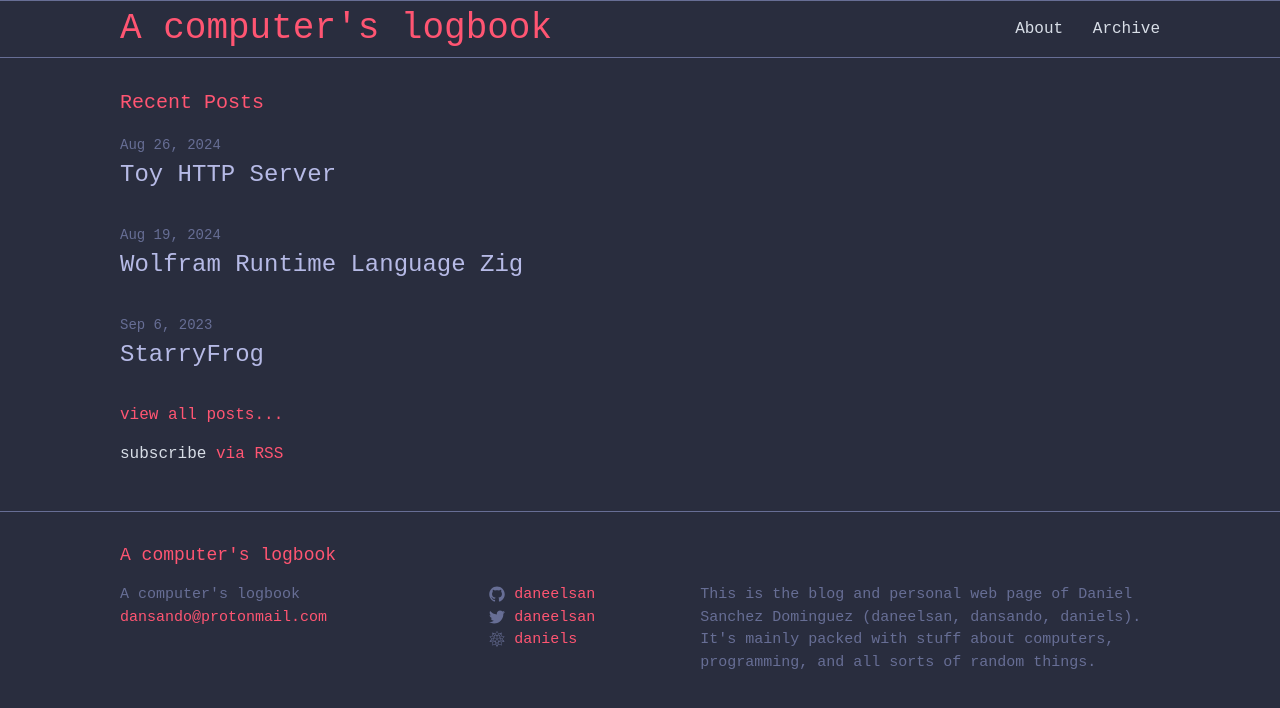
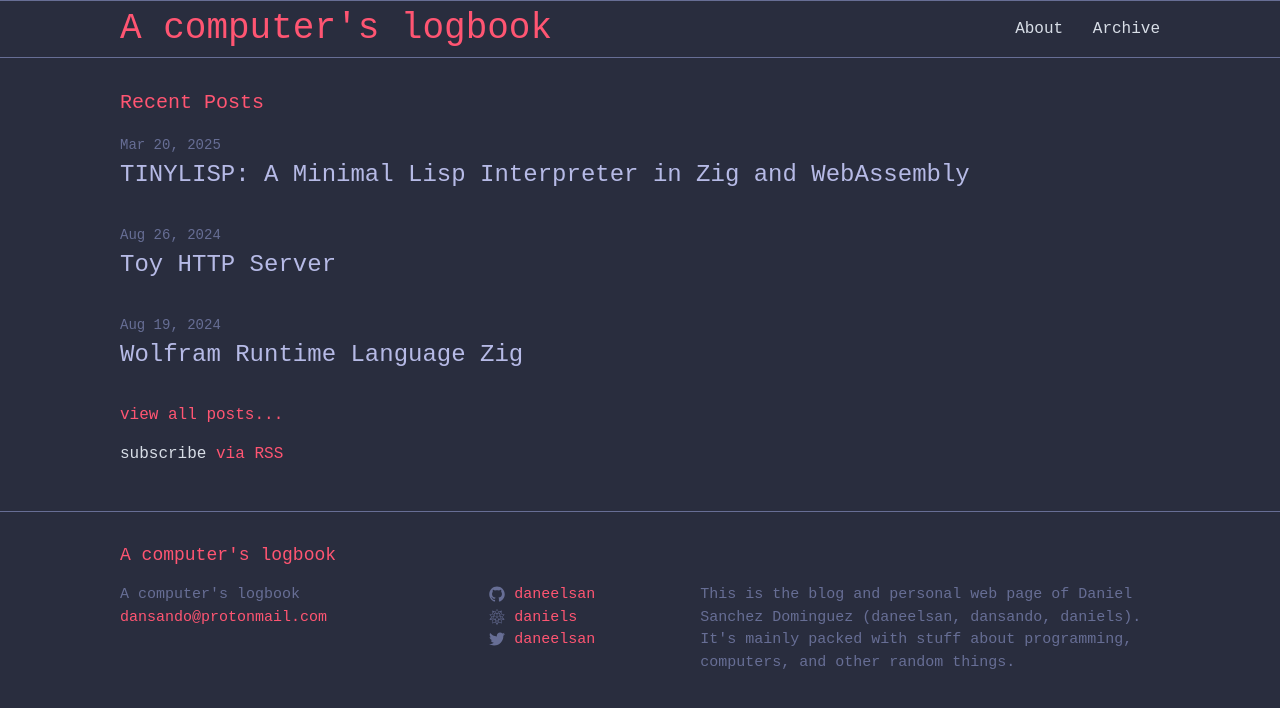
Before and after one commit to daneelsan/daneelsan.github.io, a Jekyll site: the page built from index.html, in a window 1280 px wide. Shown: the top 708 px of the page. Built offline with Jekyll 4.4.1, drawn with Linux system fonts in a browser that asks for light colours; some of the changed lines change nothing that is shown.

Commit message:
Upload TINYLISP entry blog

````diff
--- a/_config.yml
+++ b/_config.yml
@@ -22,14 +22,14 @@ title: A computer's logbook
 email: dansando@protonmail.com
 description: >- # this means to ignore newlines until "baseurl:"
   This is the blog and personal web page of Daniel Sanchez Dominguez (daneelsan,
-   dansando, daniels). It's mainly packed with stuff about computers,
-   programming, and all sorts of random things.
+   dansando, daniels). It's mainly packed with stuff about programming,
+   computers, and other random things.
 baseurl: "" # the subpath of your site, e.g. /blog
 url: "https://daneelsan.github.io" # the base hostname & protocol for your site, e.g. http://example.com
 
-twitter_username: daneelsan
 github_username:  daneelsan
 wolfram_community_username:  daniels
+twitter_username: daneelsan
 
 # Build settings
 markdown: kramdown
--- a/_includes/footer.html
+++ b/_includes/footer.html
@@ -20,15 +20,15 @@
           </li>
           {% endif %}
 
+          {% if site.wolfram_community_username %}
+          <li>
+            {% include icon-wolfram-community.html username=site.wolfram_community_username %}
+          </li>
+          {% endif %}
+
           {% if site.twitter_username %}
           <li>
             {% include icon-twitter.html username=site.twitter_username %}
-          </li>
-          {% endif %}
-
-          {% if site.wolfram_community_username %}
-          <li>
-            {% include icon-wolfram-community.html username=site.wolfram_community_username %}
           </li>
           {% endif %}
         </ul>
--- /dev/null
+++ b/_posts/2025-03-20-tinylisp.md
@@ -0,0 +1,441 @@
+---
+layout: post
+title: "TINYLISP: A Minimal Lisp Interpreter in Zig and WebAssembly"
+---
+
+<div style="text-align: center;">
+  <img src="{{ site.url }}/images/TINYLISPTerminal.png" width="50%"/>
+</div>
+<br>
+
+Try the TINYLISP REPL live at: [https://daneelsan.github.io/tinylisp/](https://daneelsan.github.io/tinylisp/)
+
+TINYLISP is a minimal Lisp interpreter implemented in Zig, compiled to WebAssembly, and embedded in a web-based terminal emulator.
+It supports core Lisp features like atoms, lists, conditionals, arithmetic, and closures, along with an interactive REPL and debugging tools for inspecting the heap, stack, and environment.
+
+I was inspired do this project by the following paper: [Lisp in 99 lines of C and how to write one yourself - Robert-van-Engelen](https://github.com/Robert-van-Engelen/tinylisp#lisp-in-99-lines-of-c-and-how-to-write-one-yourself).
+
+### Why build another Lisp interpreter?
+
+Lisp is one of the oldest programming languages, known for its simplicity and elegance.
+Building a Lisp interpreter is a great way to learn about language design, parsing, and evaluation.
+By implementing TINYLISP in Zig and compiling it to WebAssembly (WASM), I also got to explore how low-level systems programming can integrate with web technologies.
+
+### Features
+
+TINYLISP supports the following core features:
+- **Atoms**: Symbols like `#t` (true) and `ERR` (error).
+- **Lists**: Constructed using `cons`, `car`, and `cdr`.
+- **Arithmetic**: Basic operations like `+`, `-`, `*`, and `/`.
+- **Conditionals**: `if`, `and`, `or`, and `not`.
+- **Closures**: Lambda functions and lexical scoping.
+- **REPL**: An interactive read-eval-print loop.
+- **Debugging Tools**: Inspect the heap, stack, and environment.
+
+Here’s an example of TINYLISP in action:
+
+```lisp
+λ (+ 1 2 3 4)
+10
+```
+```lisp
+λ (define square (lambda (x) (* x x)))
+square
+```
+```lisp
+λ (square 5)
+25
+```
+
+### Implementation in Zig
+The core of TINYLISP is implemented in Zig, a modern systems programming language designed for performance, safety, and simplicity.
+Zig’s low-level control and lack of hidden costs make it an excellent choice for building interpreters.
+Below, I’ll break down the key components of the Zig implementation.
+
+#### NaN Boxing for Efficient Memory Representation
+
+One of the most interesting aspects of TINYLISP is its use of NaN boxing to represent Lisp expressions efficiently.
+NaN boxing is a technique that leverages the unused bits in IEEE 754 floating-point numbers to store additional information, such as type tags.
+In TINYLISP, every expression is represented as a 64-bit floating-point number (f64), with the following structure:
+
+- **Tag Bits**: The upper 16 bits are used to store a type tag (e.g., `ATOM`, `CONS`, `PRIM`, etc.).
+- **Ordinal Bits**: The lower 48 bits store the actual data (e.g., an index into the heap or stack).
+
+Here’s how NaN boxing is implemented in Zig:
+```zig
+const Expr = f64;
+const I = u64; // Internal representation of Expr
+
+const tag_shift = 48;
+const ord_mask = 0xFFFF_FFFF_FFFF;
+
+/// Tags for NaN boxing
+const ATOM: I = 0x77F8;
+const PRIM: I = 0x77F9;
+const CONS: I = 0x77FA;
+const CLOS: I = 0x77FB;
+const NIL: I = 0x7FFC;
+
+/// Box a tag and ordinal into an Expr
+fn box(t: I, i: I) Expr {
+    return @bitCast(t << tag_shift | i);
+}
+
+/// Extract the tag from an Expr
+fn tag(x: Expr) I {
+    return unbox(x) >> tag_shift;
+}
+
+/// Extract the ordinal from an Expr
+fn ord(x: Expr) I {
+    return unbox(x) & ord_mask;
+}
+```
+
+This approach allows TINYLISP to represent different types of data (atoms, pairs, numbers, etc.) in a compact and efficient way.
+
+#### The Lisp Interpreter
+
+The interpreter is implemented as a `Lisp` struct, which manages the heap, stack, and environment.
+Here’s an overview of its key components:
+
+1. **Heap and Stack:**
+  - The heap stores atom names (symbols) as strings.
+  - The stack stores Lisp expressions (e.g., pairs, numbers, closures).
+
+    ```zig
+    const Lisp = struct {
+        stack: [N]Expr = [_]Expr{0} ** N,
+        heap: []u8 = undefined,
+        heap_ptr: usize = 0,
+        stack_ptr: usize = N,
+
+        const N = 1024; // Number of cells for the stack and heap
+    };
+    ```
+
+2. **Atoms:**
+  - Atoms are interned strings, meaning each unique symbol is stored only once in the heap.
+  - The `atom` function checks if a symbol already exists in the heap; if not, it adds it.
+
+    ```zig
+    fn atom(l: *Lisp, str: []const u8) Expr {
+        var i: usize = 0;
+        while (i < l.heap_ptr) {
+            if (std.mem.eql(u8, l.heap[i .. i + str.len], str)) {
+                return box(ATOM, @intCast(i));
+            } else {
+                i += strlen(l.heap[i..]) + 1;
+            }
+        }
+        @memcpy(l.heap[l.heap_ptr .. l.heap_ptr + str.len], str);
+        l.heap[l.heap_ptr + str.len] = 0;
+        l.heap_ptr += str.len + 1;
+        return box(ATOM, i);
+    }
+    ```
+
+3. **Pairs and Lists:**
+  - Pairs are constructed using the `cons` function, which allocates two cells on the stack.
+  - The `car` and `cdr` functions retrieve the first and second elements of a pair, respectively.
+
+    ```zig
+    fn cons(l: *Lisp, x: Expr, y: Expr) Expr {
+        l.stack_ptr -= 1;
+        l.stack[l.stack_ptr] = x;
+        l.stack_ptr -= 1;
+        l.stack[l.stack_ptr] = y;
+        return box(CONS, l.stack_ptr);
+    }
+
+    fn car(l: *Lisp, x: Expr) Expr {
+        return if ((tag(x) & ~(CONS ^ CLOS)) == CONS) l.readStack(ord(x) + 1) else l.err;
+    }
+
+    fn cdr(l: *Lisp, x: Expr) Expr {
+        return if ((tag(x) & ~(CONS ^ CLOS)) == CONS) l.readStack(ord(x)) else l.err;
+    }
+    ```
+
+4. **Evaluation:**
+  - The `eval` function evaluates Lisp expressions in a given environment.
+  - It handles atoms, pairs (function application), and primitive operations.
+
+    ```zig
+    fn eval(l: *Lisp, x: Expr, env: Expr) Expr {
+        return switch (tag(x)) {
+            ATOM => l.assoc(x, env),
+            CONS => l.apply(l.eval(l.car(x), env), l.cdr(x), env),
+            else => x,
+        };
+    }
+    ```
+
+5. **Primitive Functions:**
+  - TINYLISP includes a set of built-in functions like `+`, `-`, `car`, `cdr`, and `lambda`.
+  - These are implemented as Zig functions and stored in the environment.
+
+    ```zig
+    const PrimitiveFunction = struct {
+        sym: []const u8,
+        fun: *const fn (*Lisp, Expr, Expr) Expr,
+    };
+
+    const primitive_funs = [_]PrimitiveFunction{
+        .{ .sym = "+", .fun = f_add },
+        .{ .sym = "-", .fun = f_sub },
+        .{ .sym = "car", .fun = f_car },
+        .{ .sym = "cdr", .fun = f_cdr },
+        .{ .sym = "lambda", .fun = f_lambda },
+        // ...
+    };
+    ```
+
+6. **Garbage Collection:**
+  - TINYLISP uses a simple garbage collection strategy: it resets the stack pointer to the environment’s location after each evaluation.
+
+    ```zig
+    fn garbageCollect(l: *Lisp) void {
+        l.stack_ptr = ord(l.env);
+    }
+    ```
+
+#### Debugging Tools
+TINYLISP includes debugging tools for inspecting the heap, stack, and environment.
+These tools are really useful for understanding how the interpreter works and diagnosing issues.
+
+- **Heap Inspection:** `printHeap` displays all atoms stored in the heap.
+
+- **Stack Inspection:** `printStack` displays the current state of the stack.
+
+
+### Compiling to WebAssembly
+
+To make TINYLISP accessible in the browser, I compiled the Zig code to WASM.
+WebAssembly is a binary instruction format that runs at near-native speed in web browsers.
+Here’s the WASM interface in Zig:
+```zig
+export fn tinylisp_init() bool {
+    const writer = JS.Terminal.writer().any();
+    lisp.init(writer);
+    return true;
+}
+
+export fn tinylisp_run(code_ptr: [*]u8, code_len: u32) void {
+    const code = code_ptr[0..code_len :0];
+    const eval_expr = lisp.run(code) orelse lisp.err;
+    lisp.printReplOutput("", eval_expr) catch unreachable;
+}
+```
+
+This interface allows Javascript to initialize the Lisp interpreter and execute Lisp code.
+
+### The Terminal Emulator
+The TINYLISP REPL runs in a web-based terminal emulator built with JavaScript and HTML. This terminal emulator provides an interactive environment where users can type Lisp expressions, see the results, and debug their code. Below, I’ll break down how the terminal emulator works, from handling user input to communicating with the WebAssembly module.
+
+#### Overview of the Terminal
+The terminal emulator is a simple web application that consists of:
+1. **HTML Structure:** A `<div>` for the output and a `<textarea>` for input.
+2. **JavaScript Logic:** Handles user input, communicates with the WASM module, and updates the terminal output.
+3. **WebAssembly Module:** The TINYLISP interpreter compiled to WASM.
+
+Here’s the basic HTML structure:
+```html
+<div id="terminal">
+    <div id="output">
+        <div id="banner">Welcome to <a href="https://github.com/daneelsan/tinylisp" target="_blank">TINYLISP</a>!</div>
+    </div>
+    <div id="input-line">
+        <span id="prompt">λ </span>
+        <textarea id="input" rows="1" autofocus></textarea>
+    </div>
+</div>
+```
+
+The terminal is styled with CSS to resemble a classic command-line interface, with a fixed-width font and a dark background.
+
+#### Handling User Input
+The terminal listens for user input in the `<textarea>` and processes it when the user presses Enter.
+Here’s how it works:
+
+1. **Keydown Event Listener:**
+  - The terminal listens for the keydown event on the `<textarea>`.
+  - If the user presses **Enter** (without **Shift**), a newline is inserted into the input.
+  - If the user presses **Shift + Enter**, the input is processed.
+
+2. **Processing Commands:**
+  - When the user submits a command, it is sent to the WASM module for evaluation.
+  - The result is displayed in the terminal output.
+
+#### Communicating with WebAssembly
+The terminal communicates with the TINYLISP interpreter through a WASM module.
+Here’s how the integration works:
+
+1. **Loading the WASM Module:**
+  - The WASM module is fetched and instantiated when the page loads.
+  - The WASM object provides helper functions for interacting with the module.
+
+2. **Executing Lisp Code:**
+  - When the user submits a Lisp expression, it is passed to the WASM module for evaluation.
+  - The result is captured and displayed in the terminal.
+
+#### Debugging and Introspection
+The terminal includes debugging tools for inspecting the state of the Lisp interpreter.
+These tools are accessible through special commands:
+
+- `print-heap`: Displays all atoms stored in the heap.
+- `print-stack`: Displays the current state of the stack.
+- `print-env`: Displays the current environment.
+
+Here’s an example of using these commands:
+```lisp
+λ (print-heap)
+------------------- HEAP -------------------
+|  #  |  address |  symbol                 |
+|-----|----------|-------------------------|
+|   0 |  0x0000  |  ERR                    |
+|   1 |  0x0004  |  #t                     |
+|   2 |  0x0007  |  eval                   |
+|   3 |  0x000C  |  quote                  |
+|   4 |  0x0012  |  cons                   |
+|   5 |  0x0017  |  car                    |
+|   6 |  0x001B  |  cdr                    |
+|   7 |  0x001F  |  int                    |
+|   8 |  0x0023  |  +                      |
+|   9 |  0x0025  |  -                      |
+|  10 |  0x0027  |  *                      |
+|  11 |  0x0029  |  /                      |
+|  12 |  0x002B  |  <                      |
+|  13 |  0x002D  |  >                      |
+|  14 |  0x002F  |  =                      |
+|  15 |  0x0031  |  not                    |
+|  16 |  0x0035  |  or                     |
+|  17 |  0x0038  |  and                    |
+|  18 |  0x003C  |  if                     |
+|  19 |  0x003F  |  lambda                 |
+|  20 |  0x0046  |  define                 |
+|  21 |  0x004D  |  print-heap             |
+|  22 |  0x0058  |  print-stack            |
+|  23 |  0x0064  |  print-env              |
+|  24 |  0x006E  |  echo                   |
+|  25 |  0x0073  |  echo-eval              |
+--------------------------------------------
+()
+```
+
+The terminal also supports features like command history, adding new lines and tab characters, and meta commands (e.g., `?help` and `?clear`).
+
+```lisp
+λ ?commands
+Available meta commands:
+?help - Open the documentation
+?clear - Clear the terminal output
+?commands - List available meta commands
+```
+
+### Using `print-env` in a deep call stack
+
+One of the most powerful features of TINYLISP is its ability to inspect the environment at any point during execution using the print-env function.
+This is especially useful for debugging or understanding how closures and lexical scoping work.
+Let’s walk through an example of defining a function with nested closures and using `print-env` to inspect the environment during a deep call stack.
+
+#### Step 1: Define the `outer` Function
+
+We’ll start by defining a function called `outer` that takes one argument `x` and returns a new function.
+This new function captures `x` in its environment and itself returns another function, creating a chain of closures.
+Using `progn`, we can both inspect the environment and compute the result in the same function.
+
+```lisp
+λ (define outer
+    (lambda (x)
+      (lambda (y)
+        (lambda (z)
+          (progn
+            (print-env)  ;; Inspect the environment here
+            (+ x y z))))))
+outer
+```
+
+`outer` is a function that:
+- Takes an argument `x`.
+- Returns a function that takes `y` and captures `x`.
+- That function, in turn, returns another function that takes `z` and captures both `x` and `y`.
+- The innermost function prints the environment using `print-env` and returns the sum of `x`, `y`, and `z`.
+
+#### Step 2: Call `outer` to create nested closures
+Now let’s call `outer` with an argument to create the first closure:
+```lisp
+λ (define f (outer 10))
+f
+```
+- `outer` is called with `x = 10`.
+- It returns a new function that captures `x = 10` in its environment.
+- This new function is assigned to the variable `f`.
+
+Next, call `f` with another argument to create the second closure:
+```lisp
+λ (define g (f 20))
+g
+```
+- `f` is called with `y = 20`.
+- It returns a new function that captures `x = 10` and `y = 20` in its environment.
+- This new function is assigned to the variable `g`.
+
+#### Step 3: Call the innermost function and inspect the environment
+Finally, call `g` with a third argument to execute the innermost function.
+This will print the environment and return the sum of `x`, `y`, and `z`.
+```lisp
+λ (g 30)
+(
+    (z . 30)
+    (y . 20)
+    (x . 10)
+    (outer . «870»)
+    (echo-eval . «echo-eval»)
+    (echo . «echo»)
+    (print-env . «print-env»)
+    (print-stack . «print-stack»)
+    (print-heap . «print-heap»)
+    (progn . «progn»)
+    (define . «define»)
+    (lambda . «lambda»)
+    (if . «if»)
+    (and . «and»)
+    (or . «or»)
+    (not . «not»)
+    (= . «=»)
+    (> . «>»)
+    (< . «<»)
+    (/ . «/»)
+    (* . «*»)
+    (- . «-»)
+    (+ . «+»)
+    (int . «int»)
+    (cdr . «cdr»)
+    (car . «car»)
+    (cons . «cons»)
+    (quote . «quote»)
+    (eval . «eval»)
+    (#t . #t)
+)
+60
+```
+- `g` is called with `z = 30`.
+- The innermost function executes, capturing `x = 10`, `y = 20`, and `z = 30`.
+- The environment is printed using `print-env`.
+- The result of `(+ x y z)` (60) is computed and returned.
+
+### Challenges
+Building TINYLISP was a great learning experience. Some of the challenges I faced included:
+
+- Implementing NaN boxing for efficient memory representation.
+- Parsing and evaluating Lisp expressions correctly.
+- Debugging WASM memory issues.
+
+One of the most rewarding parts was seeing the interpreter come to life in the browser, thanks to WASM + JS + HTML (no dependencies needed!).
+
+### More links
+
+- [Github repository](https://github.com/daneelsan/tinylisp)
+- [Live REPL](https://daneelsan.github.io/tinylisp/)
+- [Lisp in 99 lines of C and how to write one yourself - Robert-van-Engelen](https://github.com/Robert-van-Engelen/tinylisp#lisp-in-99-lines-of-c-and-how-to-write-one-yourself).
````
Also changed, not shown: images/TINYLISPTerminal.png (added).
